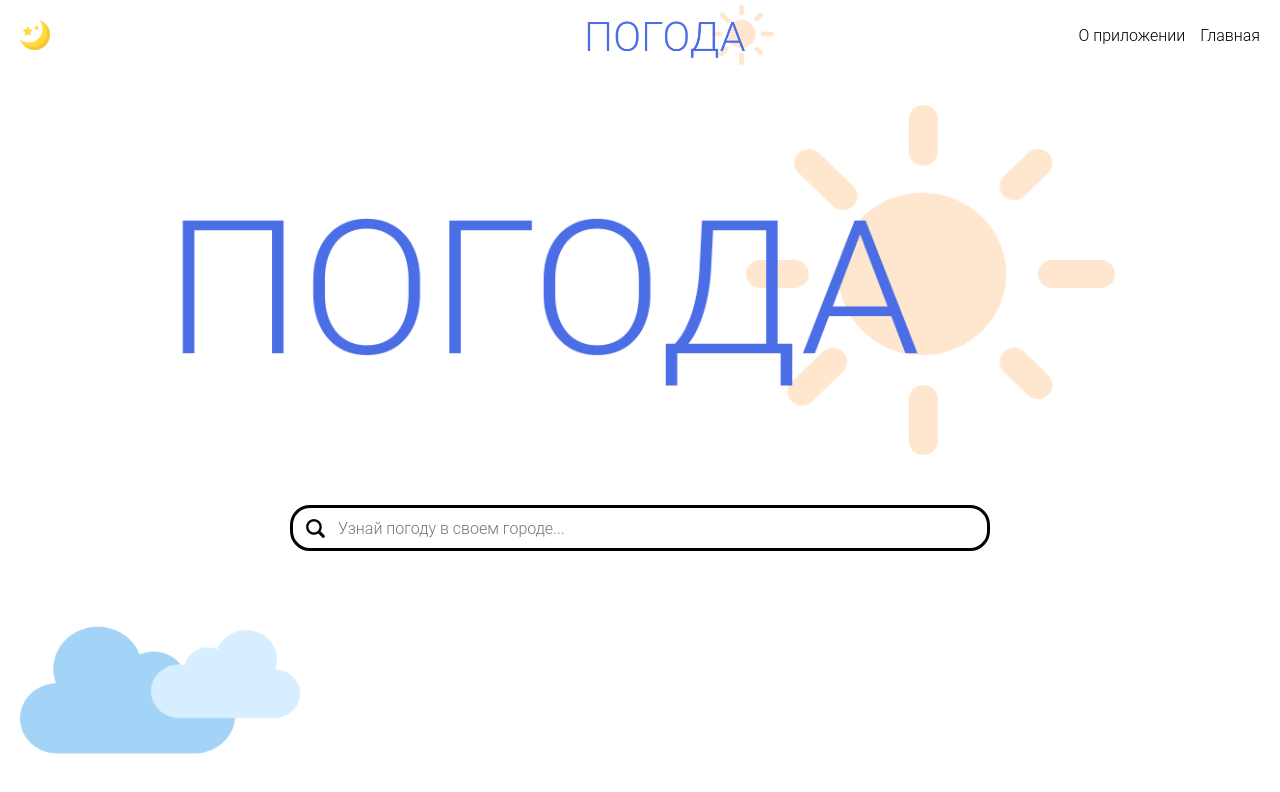
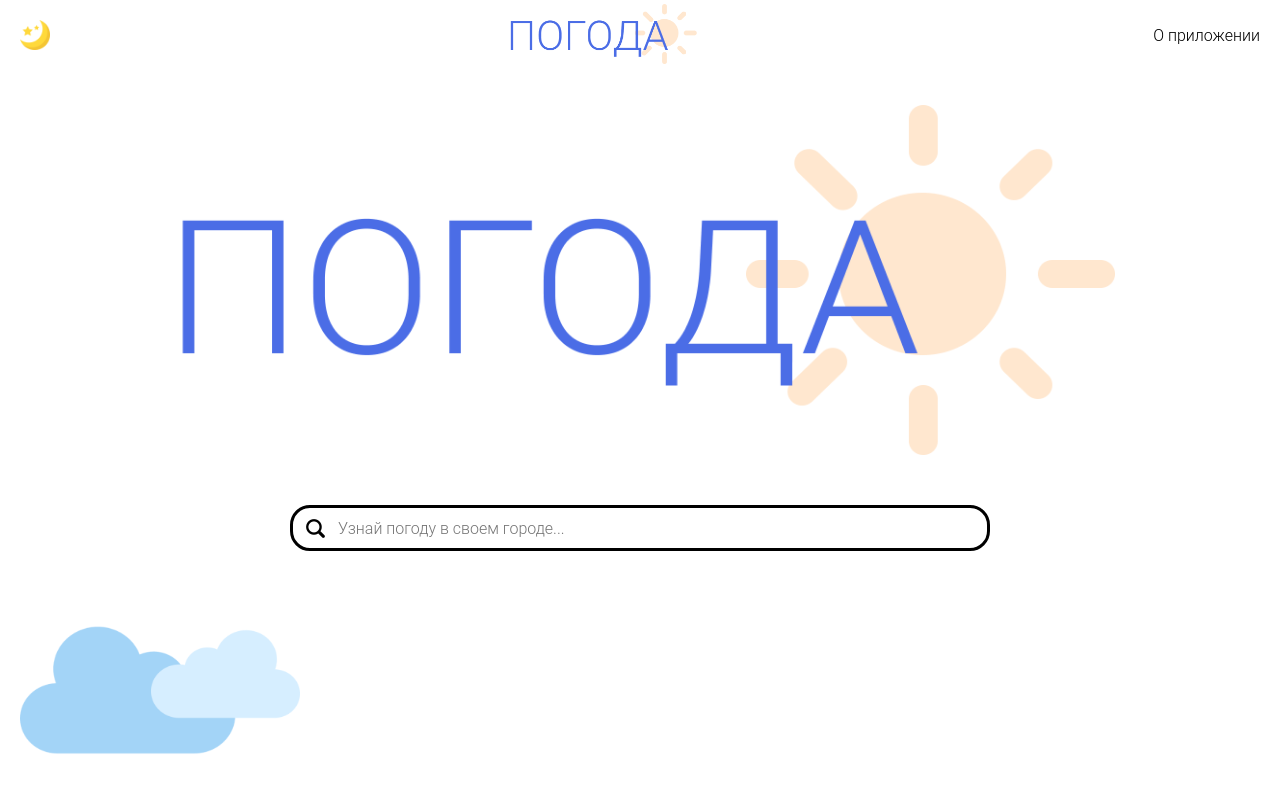
Before and after one commit to AidaChernyavskaya/weather-app, a React (Create React App) app: page / in a window 1280 px wide. Shown: the top 792 px of the page. Built offline with nearby package versions, Linux system fonts and the light colour scheme.

Commit message:
click on logo redirects to main page

```diff
--- a/src/components/Navbar/Navbar.jsx
+++ b/src/components/Navbar/Navbar.jsx
@@ -8,10 +8,11 @@ const Navbar = () => {
     return (
         <div className={styles.navbar}>
             <input type={'image'} src={ToDarkTheme} className={styles.navbar__theme} alt={''}/>
-            <input type={'image'} src={Logo} className={styles.navbar__logo} alt={''}/>
+            <a href={'/'} className={styles.navbar__logo}>
+                <input type={'image'} src={Logo} alt={''}/>
+            </a>
             <div className={styles.navbar__links}>
                 <Link to={'/about'}>О приложении</Link>
-                <Link to={'/'}>Главная</Link>
             </div>
         </div>
     );
--- a/src/components/Navbar/Navbar.module.css
+++ b/src/components/Navbar/Navbar.module.css
@@ -4,7 +4,7 @@
   margin-bottom: 3.5rem;
   padding: 0 2rem;
   display: grid;
-  grid-template-columns: minmax(min-content, 25.9rem) auto max-content;
+  grid-template-columns: max-content auto max-content;
   align-items: center;
 }
 .navbar__theme {
@@ -14,11 +14,13 @@
   grid-column: 1/2;
 }
 .navbar__logo {
+  grid-column: 2/3;
+  justify-self: center;
+  cursor: pointer;
+}
+.navbar__logo input {
   width: 19rem;
   height: 6rem;
-  grid-column: 2/3;
-  justify-self: center;
-  cursor: default;
 }
 .navbar__links {
   grid-column: 3/4;
--- a/src/components/Navbar/Navbar.module.sass
+++ b/src/components/Navbar/Navbar.module.sass
@@ -4,7 +4,7 @@
   margin-bottom: 3.5rem
   padding: 0 2rem
   display: grid
-  grid-template-columns: minmax(min-content, 25.9rem) auto max-content
+  grid-template-columns: max-content auto max-content
   align-items: center
   &__theme
     width: 3rem
@@ -12,11 +12,12 @@
     cursor: pointer
     grid-column: 1/2
   &__logo
-    width: 19rem
-    height: 6rem
     grid-column: 2/3
     justify-self: center
-    cursor: default
+    cursor: pointer
+    input
+      width: 19rem
+      height: 6rem
   &__links
     grid-column: 3/4
     & a
```
Also changed, not shown: 1 other file (tests, documents, lock files or other folders).
